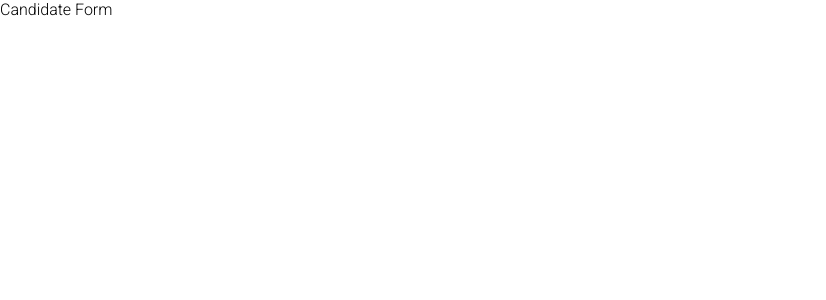
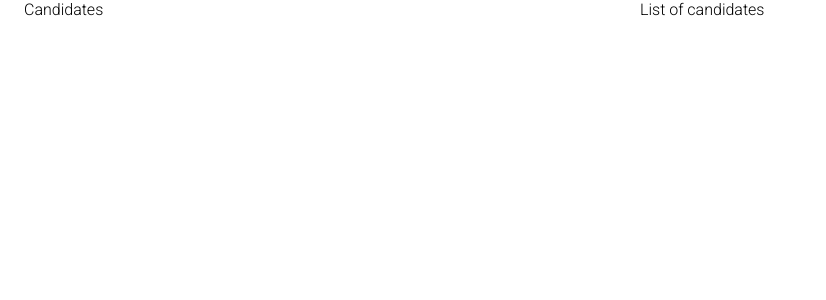
Before and after one commit to Kagisho-Mogapi/blood-donor-react, a React (Create React App) app: page / in a window 1280 px wide. Shown: the top 300 px of the page, without its empty margins (0-826 px from the left). Built offline with nearby package versions, Linux system fonts and the light colour scheme; no server answers.

Commit message:
Can get resources from AspNet

```diff
--- a/package.json
+++ b/package.json
@@ -3,6 +3,8 @@
   "version": "0.1.0",
   "private": true,
   "dependencies": {
+    "@material-ui/core": "^4.12.4",
+    "@material-ui/icons": "^4.11.3",
     "@testing-library/jest-dom": "^5.17.0",
     "@testing-library/react": "^13.4.0",
     "@testing-library/user-event": "^13.5.0",
@@ -10,7 +12,7 @@
     "react": "^18.2.0",
     "react-dom": "^18.2.0",
     "react-redux": "^8.1.2",
-    "react-scripts": "5.0.1",
+    "react-scripts": "^5.0.1",
     "redux": "^4.2.1",
     "redux-thunk": "^2.4.2",
     "web-vitals": "^2.1.4"
--- a/src/Actions/Candidate.js
+++ b/src/Actions/Candidate.js
@@ -9,9 +9,10 @@ export const ACTION_TYPES = {
 }
 
 export const fetchAll = () => dispatch =>{
-    api.candidate()
+    api.candidate().fetchAll()
         .then(
             response => {
+                console.log(response)
                 dispatch({
                     type:ACTION_TYPES.FETCH_ALL,
                     payload: response.data
--- a/src/Actions/api.js
+++ b/src/Actions/api.js
@@ -3,7 +3,7 @@ import axios from "axios";
 const baseUrl = "http://localhost:5295/api/"
 
 export default{
-    candidate(url = baseUrl + 'candidate/')
+    candidate(url = baseUrl + 'candidates/')
     {
         return{
             fetchAll : () => axios.get(url),
--- a/src/App.js
+++ b/src/App.js
@@ -3,11 +3,14 @@ import './App.css';
 import { store } from './Actions/Store';
 import { Provider } from 'react-redux';
 import Candidate from './Components/Candidate';
+import { Container } from '@material-ui/core';
 
 function App() {
   return (
     <Provider store = {store}>
-      <Candidate />
+      <Container maxWidth="lg">
+        <Candidate />
+      </Container>
     </Provider>
   );
 }
--- a/src/Components/Candidate.js
+++ b/src/Components/Candidate.js
@@ -1,7 +1,34 @@
-import React from "react";
+import React,{useState, useEffect} from "react";
+import { connect } from "react-redux";
+import * as actions from "../Actions/Candidate";
+import { Grid } from "@material-ui/core";
+import CandidateForm from "./CandidateForm";
 
 const Candidate = (props) => {
-    return ( <div>Candidate Form</div> );
+    useEffect(()=>{
+        props.fetchAllCandidates()
+    },[])
+
+
+    return (
+        <Grid container>
+            <Grid item xs={6}>
+                <CandidateForm/>
+            </Grid>
+            <Grid item xs={6}>
+                <div>List of candidates</div>
+            </Grid>
+        </Grid>
+        );
 }
 
-export default Candidate;
+const mapStateToProps = state =>({
+        candidateList : state.candidate.list
+})
+
+const mapActionToProps ={
+    fetchAllCandidates: actions.fetchAll
+}
+
+
+export default connect(mapStateToProps, mapActionToProps) (Candidate);
```
Also changed, not shown: 1 other file (tests, documents, lock files or other folders).
